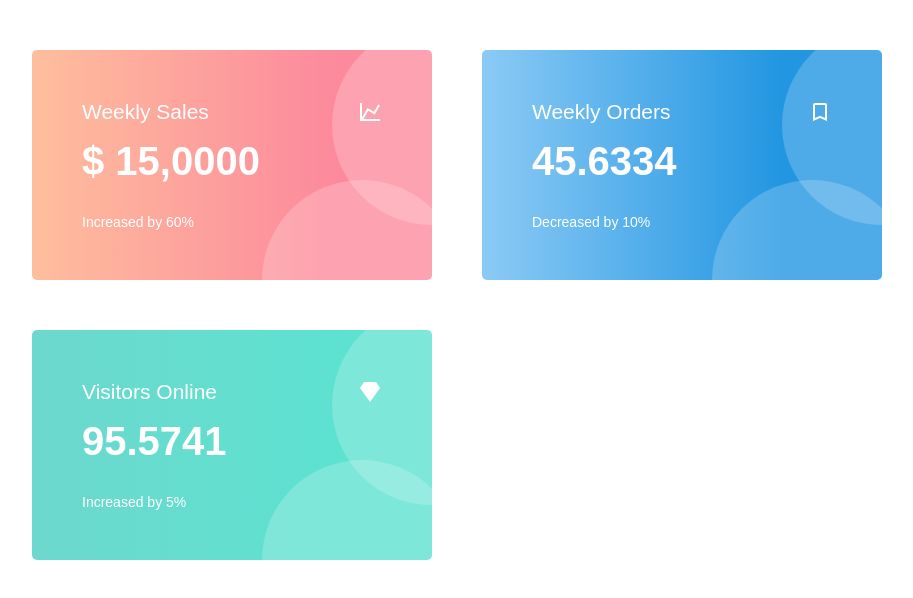
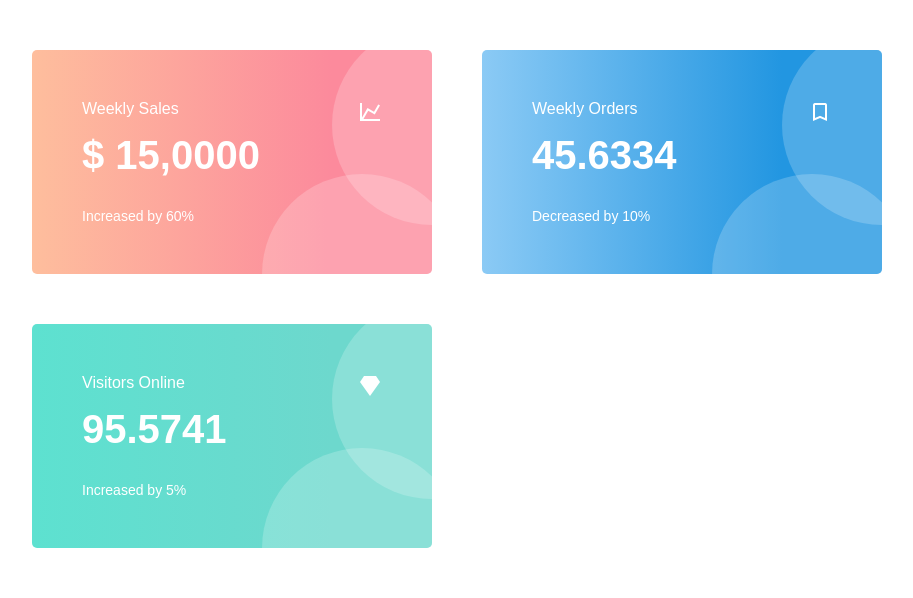
Before and after one commit to pavel-kucenko/fc-css-practice, a plain HTML site: page docs/index.html in a window 1280 px wide. Shown: the whole page, without its empty margins (18-931 px from the left). Drawn offline with Linux system fonts and the light colour scheme.

Commit message:
fixed styles

```diff
--- a/docs/assets/css/style.css
+++ b/docs/assets/css/style.css
@@ -32,11 +32,9 @@ body {
   margin-right: 50px;
 }
 
-.card::before {
+.card::before,
+.card::after {
   position: absolute;
-  top: -25px;
-  right: -100px;
-
   content: "";
   width: 200px;
   height: 200px;
@@ -44,16 +42,14 @@ body {
   background: rgba(255, 255, 255, 0.2);
 }
 
+.card::before {
+  top: -25px;
+  right: -100px;
+}
+
 .card::after {
-  position: absolute;
   bottom: -100px;
   right: -30px;
-
-  content: "";
-  width: 200px;
-  height: 200px;
-  border-radius: 50%;
-  background: rgba(255, 255, 255, 0.2);
 }
 
 .card--pink {
@@ -65,7 +61,7 @@ body {
 }
 
 .card--green {
-  background: linear-gradient(to right, #6dd8cd, #5de1d0 75%);
+  background: linear-gradient(to right, #5de1d0, #6dd8cd 75%);
 }
 
 .card-content {
@@ -76,11 +72,11 @@ body {
   position: absolute;
   top: 0;
   right: 0;
-
   content: "";
   width: 24px;
   height: 24px;
 }
+
 .card-content--icon-chart::after {
   background-image: url(../img/chart.png);
 }
@@ -96,8 +92,10 @@ body {
 .card-content-heading {
   margin-bottom: 15px;
 
+  font-size: 16px;
   font-weight: lighter;
 }
+
 .card-content-value {
   margin-bottom: 30px;
 
```
